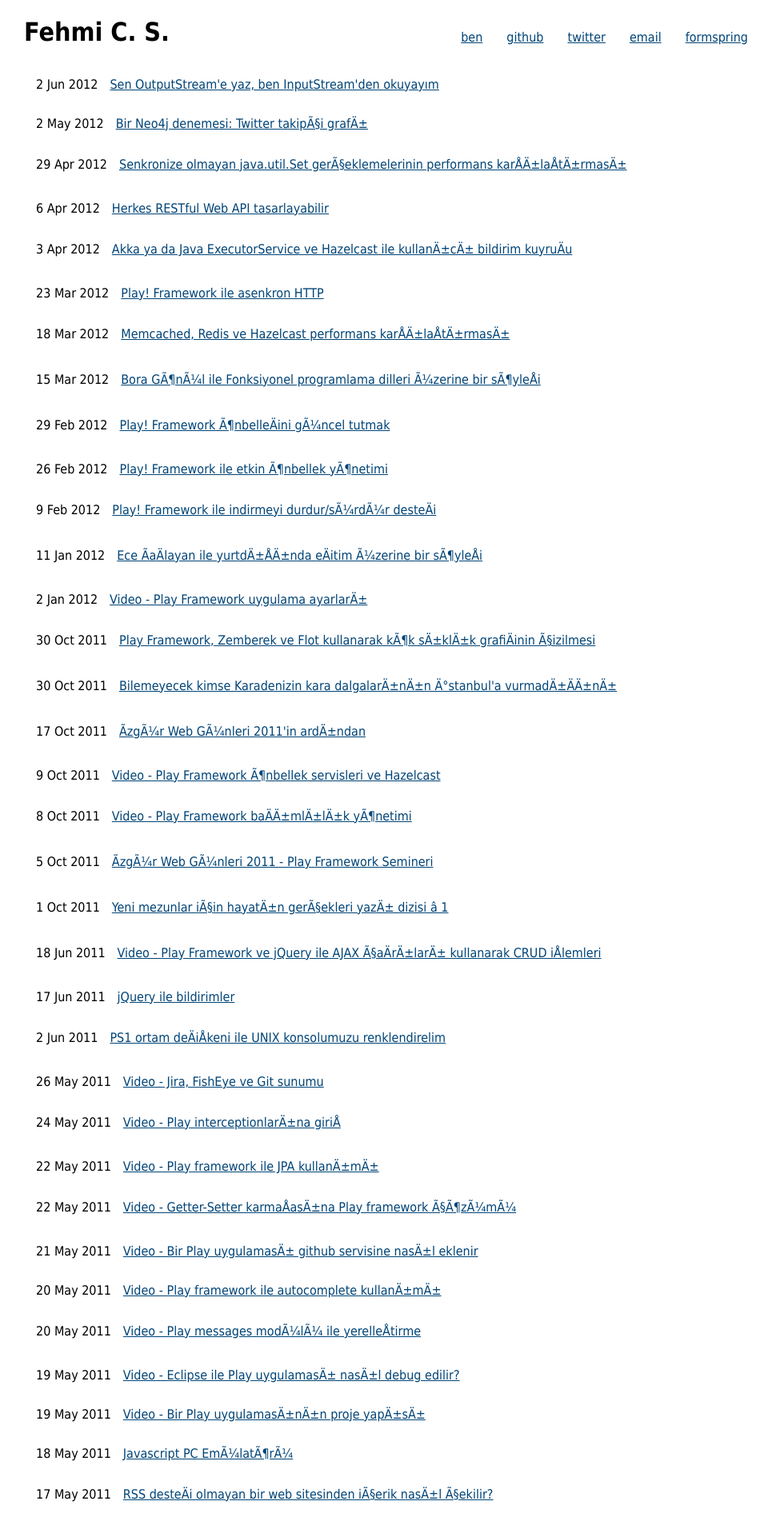
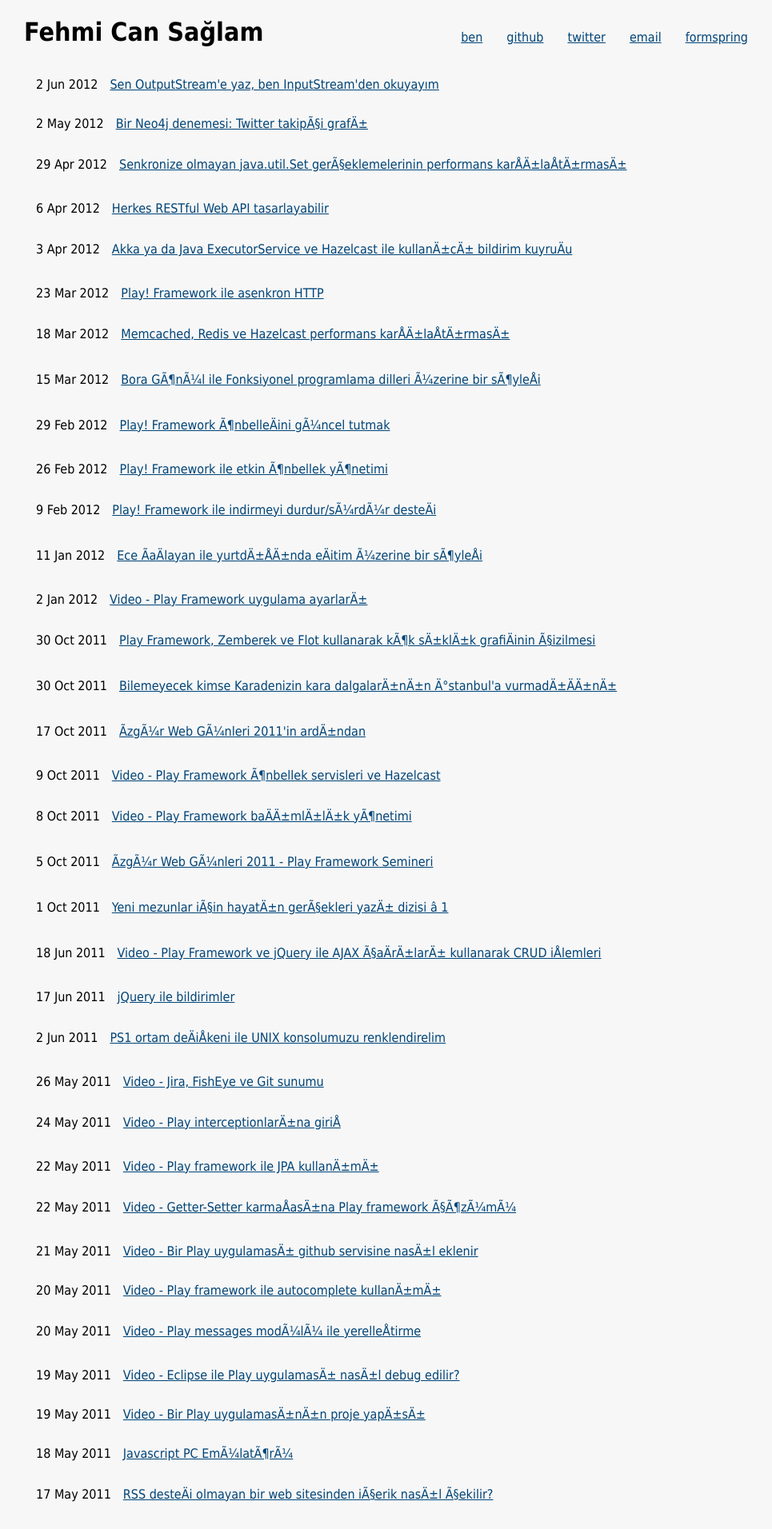
Before and after one commit to fehmicansaglam/fehmicansaglam.github.com, a Jekyll site: the page built from index.html, in a window 1280 px wide. Shown: the top 1912 px of the page at 80% size, without its empty margins (150-1115 px from the left). Built offline with Jekyll 4.4.1, drawn with Linux system fonts in a browser that asks for light colours.

Commit message:
Change background-color

```diff
--- a/_layouts/post.html
+++ b/_layouts/post.html
@@ -17,7 +17,7 @@
     </script>
   </head>
   <body>
-    <div id="title"><a href="/" id="home">home</a><h1>{{ page.title  | xml_escape }}</h1><span> {{ page.date | date_to_string }}</div>
+    <div id="title"><a href="/" id="home">dön</a><h1>{{ page.title  | xml_escape }}</h1><span> {{ page.date | date_to_string }}</div>
     <div id="a">{{ content }}</div>
     <div id="comments" class="section">
       <div id="disqus_thread"></div>
--- a/index.html
+++ b/index.html
@@ -2,14 +2,14 @@
 published: true
 ---
 <!DOCTYPE html>
-<title>Karl Seguin</title>
+<title>Fehmi Can Sağlam</title>
 <meta http-equiv="Content-Type" content="text/html; charset=utf-8">
 <meta name=description content=java,scala,playframework,akka,hazelcast,elasticsearch>
 <link href=//rss.openmymind.net rel=alternate type=application/atom+xml>
 <style>
-body{width:920px;margin:auto;font-family:Tahoma,Arial,Helvetica,sans-serif}a{color:#047}a:hover{color:#c51}
+body{width:920px;margin:auto;font-family:Tahoma,Arial,Helvetica,sans-serif;background: #F7F7F7;}a{color:#047}a:hover{color:#c51}
 p{float:right}ul{list-style:none;padding:0}a,li{padding:15px}
 </style>
 <p><a href=ben.html>ben</a><a href=//github.com/canavar>github</a><a href=//twitter.com/fehmicansaglam>twitter</a><a href=mailto:fehmican.saglam@gmail.com>email</a><a href=//formspring.me/fehmicansaglam>formspring</a></p>
-<h1>Fehmi C. S.</h1>
+<h1>Fehmi Can Sağlam</h1>
 <ul>{% for post in site.posts %}<li>{{ post.date | date_to_string | replace: '01 ', '1 ' | replace: '02 ', '2 ' | replace: '03 ', '3 ' | replace: '04 ', '4 ' | replace: '05 ', '5 ' | replace: '06 ', '6 ' | replace: '07 ', '7 ' | replace: '08 ', '8 ' | replace: '09 ', '9 ' }}<a href={{ post.url | replace_first: '/', ''}}>{{ post.title | escape}}</a>{% endfor %}</ul>
```
